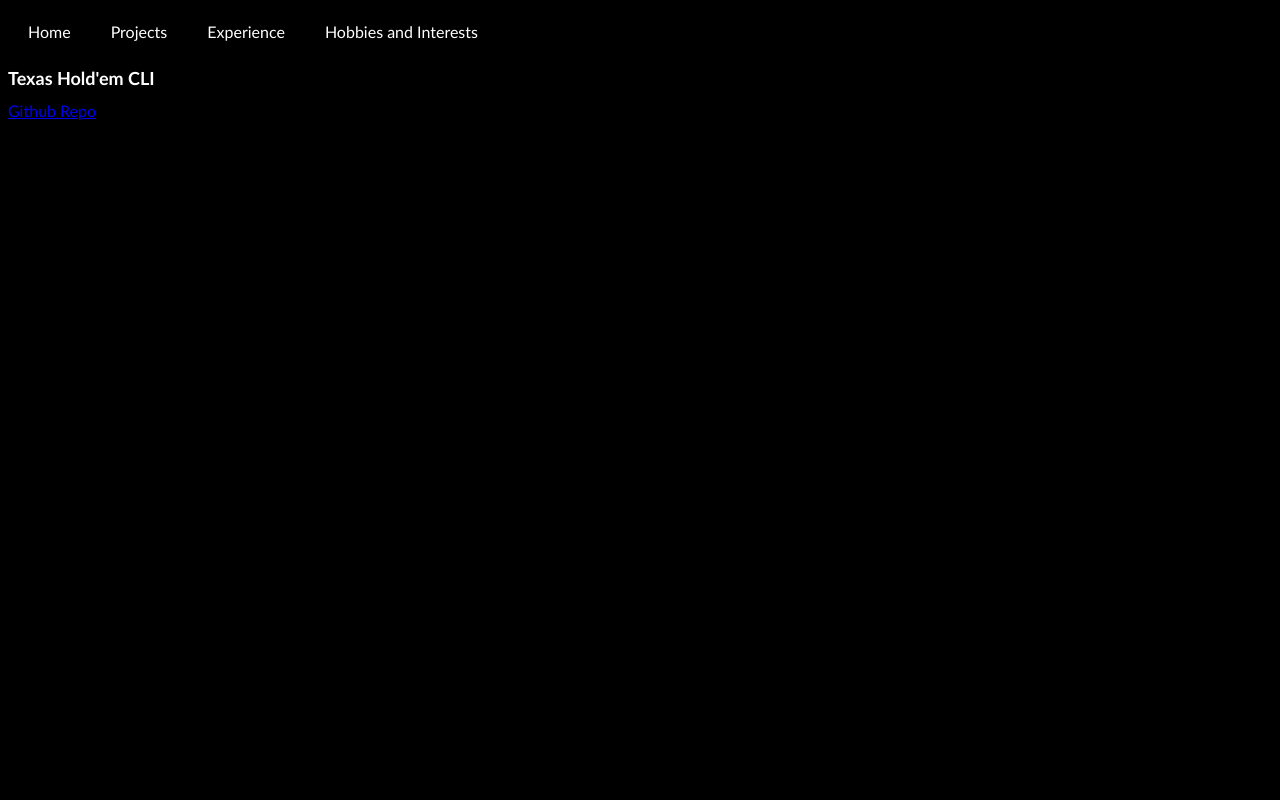
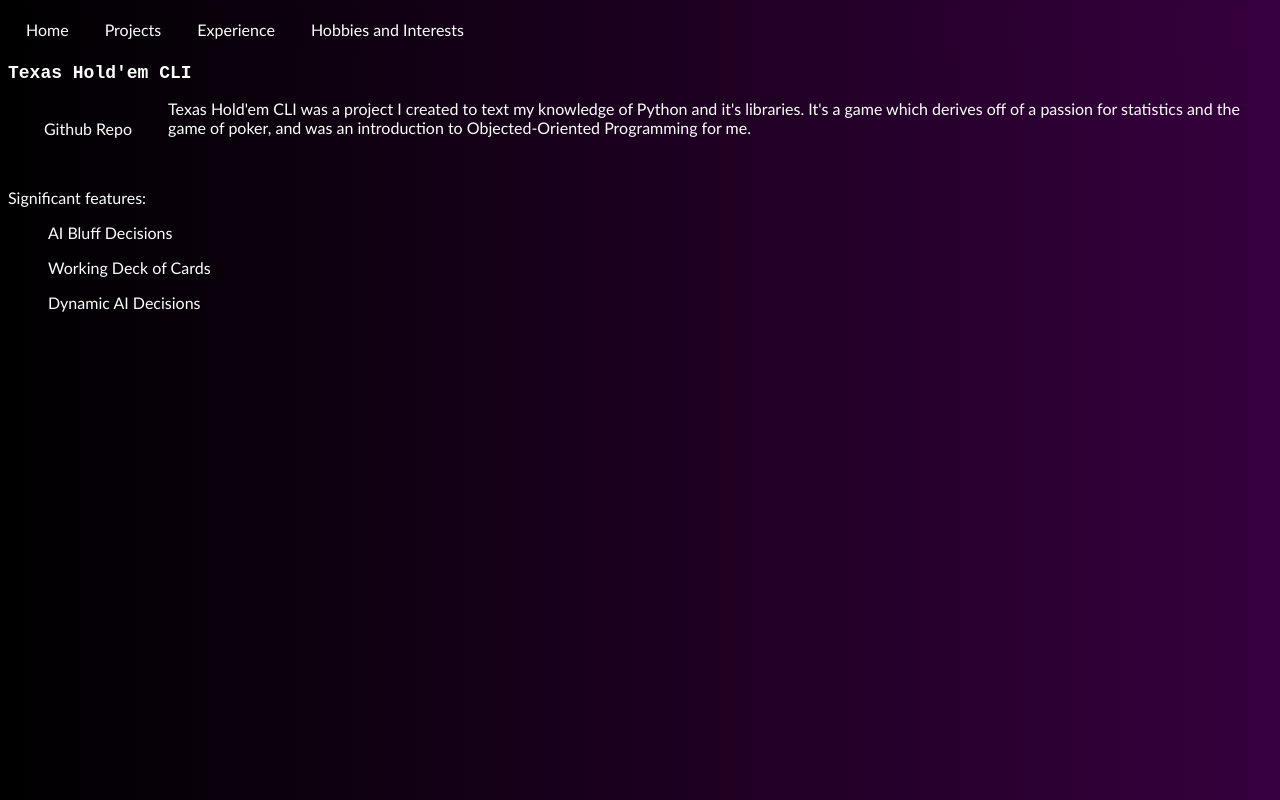
Before and after one commit to haezera/portfolio, a plain HTML site: page projects.html in a window 1280 px wide. Drawn offline with Linux system fonts and the light colour scheme.

Commit message:
new changes, polishing up css style and projects html

```diff
--- a/projects.html
+++ b/projects.html
@@ -33,13 +33,15 @@
         It's a game which derives off of a passion for statistics and the game of poker, and was an
         introduction to Objected-Oriented Programming for me.
         </p>
-
+        <br>
         <p>
         Significant features:
         </p>
 
         <ul>
-            <li>AI Bluff Decisions</li>
+            <li> <p>AI Bluff Decisions</p></li>
+            <li> <p>Working Deck of Cards</p></li>
+            <li> <p>Dynamic AI Decisions</p></li>
         </ul>
     </head>
     <body>
--- a/styles.css
+++ b/styles.css
@@ -1,34 +1,80 @@
 body {
-    background-color: black;
+    background-image: linear-gradient(to right, rgb(0, 0, 0), rgb(54, 0, 62));
     font-family: 'Gill Sans', 'Gill Sans MT', Calibri, 'Trebuchet MS', sans-serif;
   }
 
   h1 {
     color: white;
-    font-family: 'Gill Sans', 'Gill Sans MT', Calibri, 'Trebuchet MS', sans-serif;
-    font-size: 25px;
+    font-family: 'Courier New', Courier, monospace;
+    font-size: 35px;
     text-align: center;
   }
 
+  #grad {
+    background-image: linear-gradient(to right, rgba(255, 0, 0, 0), rgba(255, 0, 0, 1));
+  }
+
   p {
-    font-family: Georgia;
-    font-size: 20px;
+    font-family: 'Gill Sans', 'Gill Sans MT', Calibri, 'Trebuchet MS', sans-serif;
+    font-size: 18px;
+    color: white;
   }
 
   .navbar {
     align-self: center;
     overflow: hidden;
-    background-color:rgb(0, 0, 0)
+    background-image: linear-gradient(to right, rgb(0, 0, 0), rgb(54, 0, 62));
+  }
+
+  .fade-in-image {
+    animation: fadeIn 5s;
+  }
+
+  @keyframes fadeIn {
+    0% { opacity: 0; }
+    100% { opaicty: 1; }
   }
 
   .navbar a {
     align-self: center;
     float: left;
     display: block;
-    color: white;
+    color: rgb(255, 255, 255);
     text-align: center;
-    padding: 14px 20px;
+    padding: 12px 18px;
     text-decoration: none;
+  }
+
+  .button {
+    align-self: center;
+    float: left;
+    display: block;
+    color: rgb(255, 255, 255);
+    text-align: center;
+    padding: 12px 18px;
+    text-decoration: none;
+  }
+
+  .center {
+    display: block;
+    margin-left: auto;
+    margin-right: auto;
+    width: 50%;
+  }
+
+  .button a {
+    align-self: center;
+    float: left;
+    display: block;
+    color: rgb(255, 255, 255);
+    text-align: center;
+    padding: 12px 18px;
+    text-decoration: none;
+  }
+
+  .button a:hover {
+    background-color: #ddd;
+    color: black;
   }
 
   .navbar a:hover {
```
Also changed, not shown: index.html (+1 -1 lines).
